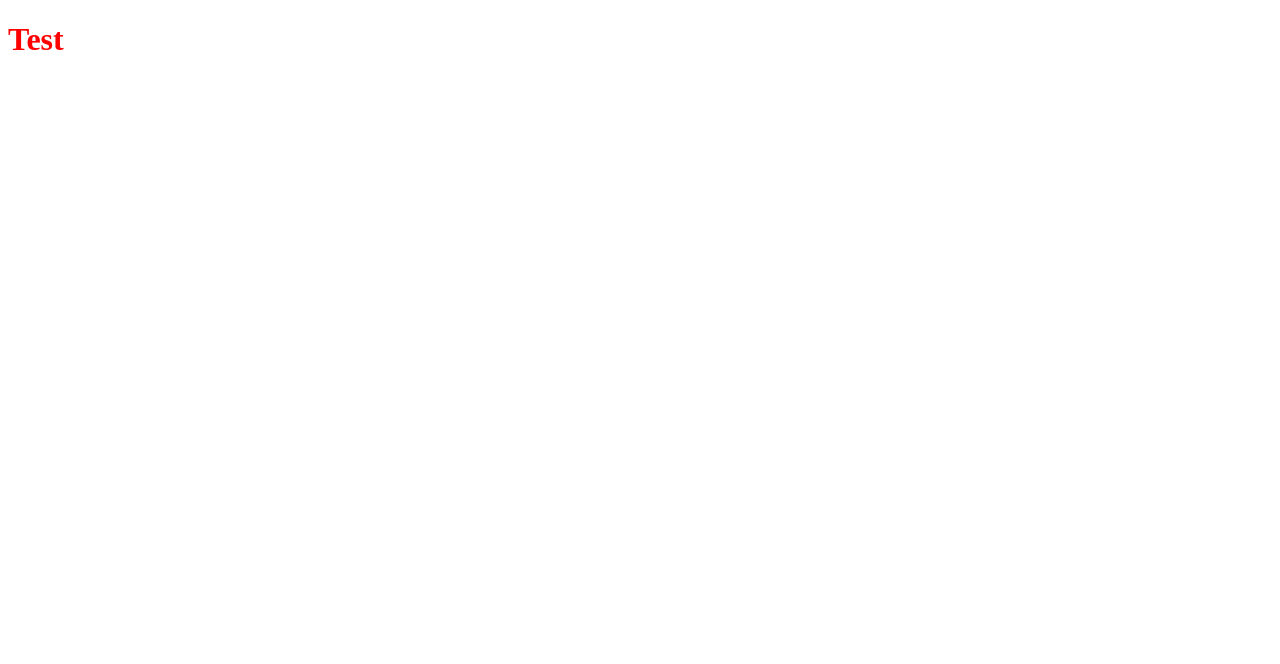
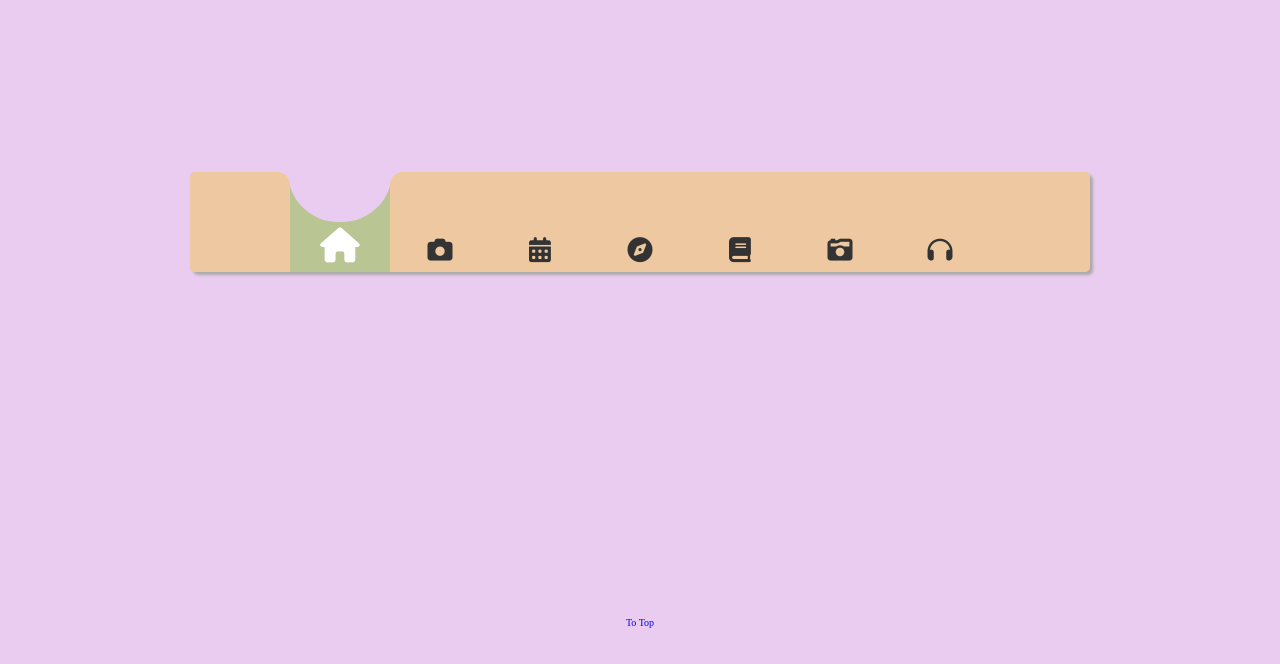
Before and after one commit to Chimoha31/SerachBar_Clock, a plain HTML site: page navBar.html in a window 1280 px wide. Drawn offline with Linux system fonts and the light colour scheme.

Commit message:
nav_bar done

```diff
--- a/css/navbar.css
+++ b/css/navbar.css
@@ -1,3 +1,91 @@
-h1 {
-  color: red;
+* {
+  margin: 0;
+  padding: 0;
+  box-sizing: border-box;
+  text-decoration: none;
 }
+
+html {
+  font-size: 62.5%;
+}
+
+body {
+  width: 100%;
+  height: 100vh;
+  background-color: rgb(234, 204, 240);
+  display: grid;
+  place-items: center;
+}
+
+.navbar {
+  width: 90rem;
+  height: 10rem;
+  display: flex;
+  justify-content: center;
+  align-items: center;
+  box-shadow: 0.3rem 0.3rem 0.3rem #aaa;
+  border-radius: 0.5rem;
+}
+
+.navbar-link {
+  width: 10rem;
+  height: 100%;
+  background-color: rgba(238, 199, 141, 0.8);
+  display: flex;
+  justify-content: center;
+  align-items: flex-end;
+  padding-bottom: 1rem;
+  position: relative;
+  overflow: hidden;
+  transition: border-radius 0.2s;
+}
+
+.navbar-link:first-child {
+  pointer-events: none;
+  border-radius: .5rem 0 0 .5rem;
+}
+.navbar-link:last-child {
+  pointer-events: none;
+  border-radius: 0 .5rem .5rem 0;
+}
+
+.change.navbar-link {
+  background-color: rgb(185, 197, 147);
+}
+
+.navbar-link.prevElChange {
+  border-top-right-radius: 1.3rem;
+  transition: border-radius 0.45s;
+}
+.navbar-link.nextElChange {
+  border-top-left-radius: 1.3rem;
+  transition: border-radius 0.45s;
+}
+
+.navbar-link::before {
+  content: "";
+  width: 10.4rem;
+  height: 8rem;
+  background-color:rgb(234, 204, 240);
+  position: absolute;
+  top: -100%;
+  left: -0.2rem;
+  border-radius: 0 0 5rem 5rem;
+  transition: top 0.4s, background-color 0.4s 0.4s;
+}
+
+.change.navbar-link::before {
+  top: -30%;
+  transition: top 0.2s;
+}
+
+.navbar-link i {
+  font-size: 2.5rem;
+  color: #333;
+  transition: color 0.4s, font-size 0.4s;
+}
+
+.change.navbar-link i {
+  color: #fff;
+  font-size: 3.5rem;
+}
--- a/js/navbar.js
+++ b/js/navbar.js
@@ -1,3 +1,15 @@
 'use strict';
 
-console.log('Hello this is test');
+const links = document.querySelectorAll('.navbar-link');
+
+links.forEach((link) => {
+  link.addEventListener('click', () => {
+    links.forEach((link) => {
+      link.className = "navbar-link";
+    });
+    link.classList.add('change');
+
+    link.previousElementSibling.classList.add("prevElChange");
+    link.nextElementSibling.classList.add('nextElChange');
+  });
+});
--- a/navBar.html
+++ b/navBar.html
@@ -4,12 +4,26 @@
   <meta charset="UTF-8">
   <meta name="viewport" content="width=device-width, initial-scale=1.0">
   <title>Nav Bar</title>
+  <link rel="stylesheet" href="https://cdnjs.cloudflare.com/ajax/libs/font-awesome/6.0.0-beta2/css/all.min.css">
   <link rel="stylesheet" href="css/navbar.css">
 </head>
+
 <body>
-  <h1>Test</h1>
+  <nav class="navbar">
+    <div class="navbar-link prevElChange"></div>
+    <a href="#" class="navbar-link change"><i class="fas fa-home"></i></a>
+    <a href="#" class="navbar-link nextElChange"><i class="fas fa-camera"></i></a>
+    <a href="#" class="navbar-link"><i class="fas fa-calendar-alt"></i></a>
+    <a href="#" class="navbar-link"><i class="fas fa-compass"></i></a>
+    <a href="#" class="navbar-link"><i class="fas fa-book"></i></a>
+    <a href="#" class="navbar-link"><i class="fas fa-camera-retro"></i></a>
+    <a href="#" class="navbar-link"><i class="fas fa-headphones"></i></a>
+    <div class="navbar-link"></div>
+  </nav>
 
 
+
+  <a href="index.html">To Top</a>
   <script src="js/navbar.js"></script>
 </body>
 </html>
```
